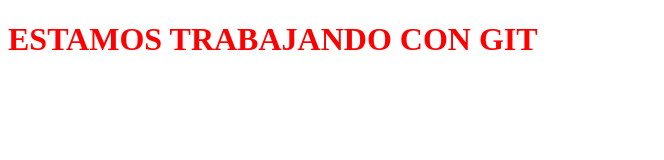
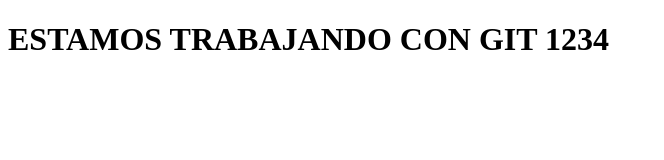
Before and after one commit to hipo156/Primer-repositorio-, a plain HTML site: page index.html in a window 1280 px wide. Shown: the whole page, without its empty margins (0-664 px from the left). Drawn offline with Linux system fonts and the light colour scheme.

Commit message:
cambio en titulo

```diff
--- a/index.html
+++ b/index.html
@@ -7,6 +7,6 @@
     <link rel="stylesheet" href="./styles.css">
 </head>
 <body>
-    <h1>ESTAMOS TRABAJANDO CON GIT</h1>
+    <h1>ESTAMOS TRABAJANDO CON GIT 1234</h1>
 </body>
 </html>
--- a/styles.css
+++ b/styles.css
@@ -1,4 +1,4 @@
 h1 {
-    color: red;
-
+    color: red
+    background-color: blueviolet;
 }
```
